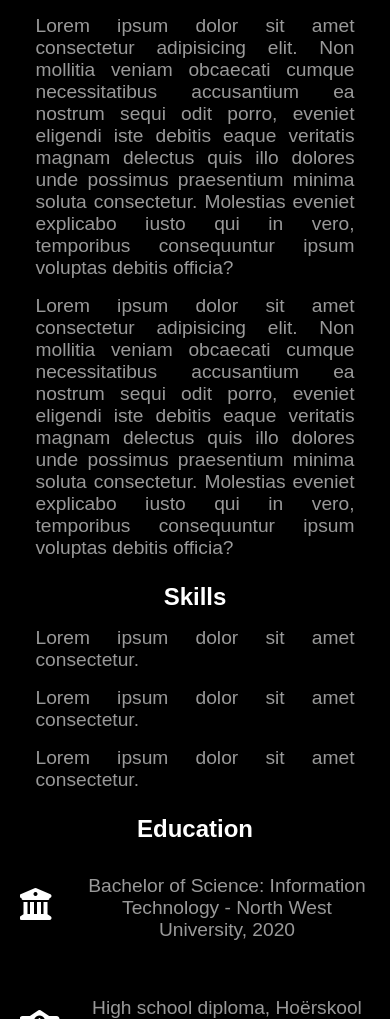
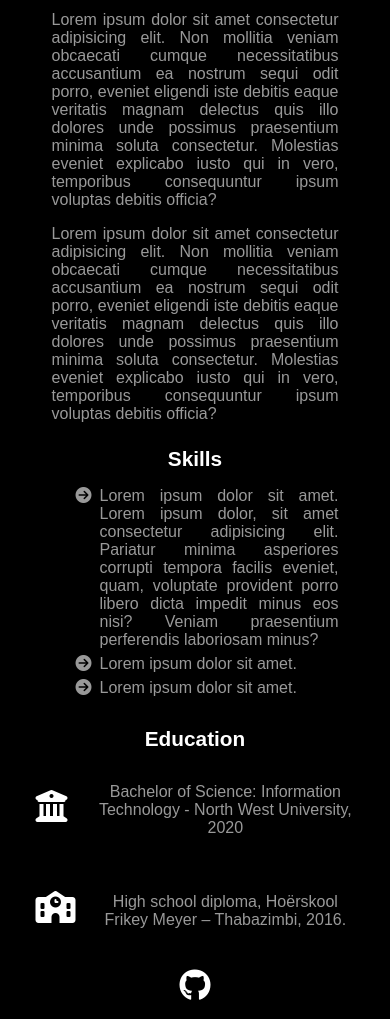
Before and after one commit to IgeeTheron/IgeeTheron.github.io, a plain HTML site: page index.html in a window 390 px wide. Shown: the part 981-2000 px from the top of the page. Drawn offline with Linux system fonts and the light colour scheme.

Commit message:
Improved form and added some animations

```diff
--- a/css/style.css
+++ b/css/style.css
@@ -20,9 +20,9 @@ body {
     color: #999999;
 }
 
-ul {
+/* ul {
     list-style: none;
-}
+} */
 
 h1, h2, h3, h4 {
     color: #ffffff;
@@ -166,6 +166,16 @@ p {
     margin-top: 1.5rem;
 }
 
+#tab-1-content .tab-1-content-inner ul {
+    font-size: 1.2rem;
+    text-align: justify;
+}
+
+#tab-1-content .tab-1-content-inner li {
+    padding-bottom: 6px;
+    list-style-position: inherit;
+}
+
 #tab-1-content .tab-1-content-inner #education {
     display: grid;
     grid-template-columns: 10% 90%;
@@ -187,21 +197,37 @@ p {
     text-align: center;
 }
 
-#tab-3-content .tab-3-content-inner h2{
+#tab-3-content .tab-3-content-inner h2 {
     margin-top: 1.5rem;
 }
 
-#tab-3-content .tab-3-content-inner p{
+#tab-3-content .tab-3-content-inner p {
     margin-bottom: 1.3rem;
 }
 
 /* Form */
 
-#tab-3-content .contact input,#tab-3-content .contact textarea{
+#tab-3-content .contact input, #tab-3-content .contact textarea {
     width: 50%;
     padding: 5px;
     background: #1e242c;
     margin: 1rem;
+    border: 1px solid var(--primary-color);
+    border-radius: 4px;
+    color: #999999;
+    resize: vertical;
+}
+
+#tab-3-content .contact input, #tab-3-content .contact textarea {
+    transition: width 0.4s ease-in-out;
+}
+
+#tab-3-content .contact input:focus, #tab-3-content .contact textarea:focus {
+    width: 100%;
+}
+
+#tab-3-content .contact textarea:focus {
+    height: 150px;
 }
 
 /* Footer */
@@ -280,13 +306,6 @@ p {
         font-size: 1.5rem;
     }
 
-    #tab-3-content .contact input,#tab-3-content .contact textarea{
-        width: 100%;
-        padding: 5px;
-        background: #1e242c;
-        margin: 1rem;
-    }
-
     .text-xl {
         font-size: 1.5rem;
     }
@@ -317,7 +336,6 @@ p {
         max-width: 90%;
         margin: auto;
         overflow: hidden;
-        padding: 0 1rem;
     }
 
     .button_1{
@@ -330,6 +348,18 @@ p {
     .showcase {
         background: url(../img/background.png) no-repeat center right/cover;
         background-position: 65% 0;
+    }
+
+    .tab-content h2 {
+        font-size: 1.3rem;
+    }
+
+    .tab-content p {
+        font-size: 1rem;
+    }
+
+    .tab-content li {
+        font-size: 1rem;
     }
 }
 
--- a/index.html
+++ b/index.html
@@ -45,10 +45,12 @@
                        <p class="text-dark">Lorem ipsum dolor sit amet consectetur adipisicing elit. Non mollitia veniam obcaecati cumque necessitatibus accusantium ea nostrum sequi odit porro, eveniet eligendi iste debitis eaque veritatis magnam delectus quis illo dolores unde possimus praesentium minima soluta consectetur. Molestias eveniet explicabo iusto qui in vero, temporibus consequuntur ipsum voluptas debitis officia?</p>
                        <p class="text-dark">Lorem ipsum dolor sit amet consectetur adipisicing elit. Non mollitia veniam obcaecati cumque necessitatibus accusantium ea nostrum sequi odit porro, eveniet eligendi iste debitis eaque veritatis magnam delectus quis illo dolores unde possimus praesentium minima soluta consectetur. Molestias eveniet explicabo iusto qui in vero, temporibus consequuntur ipsum voluptas debitis officia?</p>
 
-                        <h2>Skills</h2>
-                        <p class="text-dark">Lorem ipsum dolor sit amet consectetur.</p>
-                        <p class="text-dark">Lorem ipsum dolor sit amet consectetur.</p>
-                        <p class="text-dark">Lorem ipsum dolor sit amet consectetur.</p>
+                        <h2 class="text-xl">Skills</h2>
+                        <ul class="fa-ul">
+                            <li class="text-dark"><span class="fa-li"><i class="fas fa-arrow-circle-right"></i></span> Lorem ipsum dolor sit amet. Lorem ipsum dolor, sit amet consectetur adipisicing elit. Pariatur minima asperiores corrupti tempora facilis eveniet, quam, voluptate provident porro libero dicta impedit minus eos nisi? Veniam praesentium perferendis laboriosam minus?</li>
+                            <li class="text-dark"><span class="fa-li"><i class="fas fa-arrow-circle-right"></i></span> Lorem ipsum dolor sit amet.</li>
+                            <li class="text-dark"><span class="fa-li"><i class="fas fa-arrow-circle-right"></i></span> Lorem ipsum dolor sit amet.</li>
+                        </ul>
 
                        <h2 class="text-xl">Education</h2>
                        <div id="education">
@@ -97,7 +99,9 @@
        </section>
 
        <footer class="footer">
-            <a href="https://github.com/IgeeTheron/IgeeTheron.github.io" target="_blank"><i class="fab fa-github fa-2x"></i></a>
+            <div>
+                <a class="hover-big" href="https://github.com/IgeeTheron/IgeeTheron.github.io" target="_blank"><i class="fab fa-github fa-2x"></i></a>
+            </div>
        </footer>
 
        <script src="js/main.js"></script>
```
